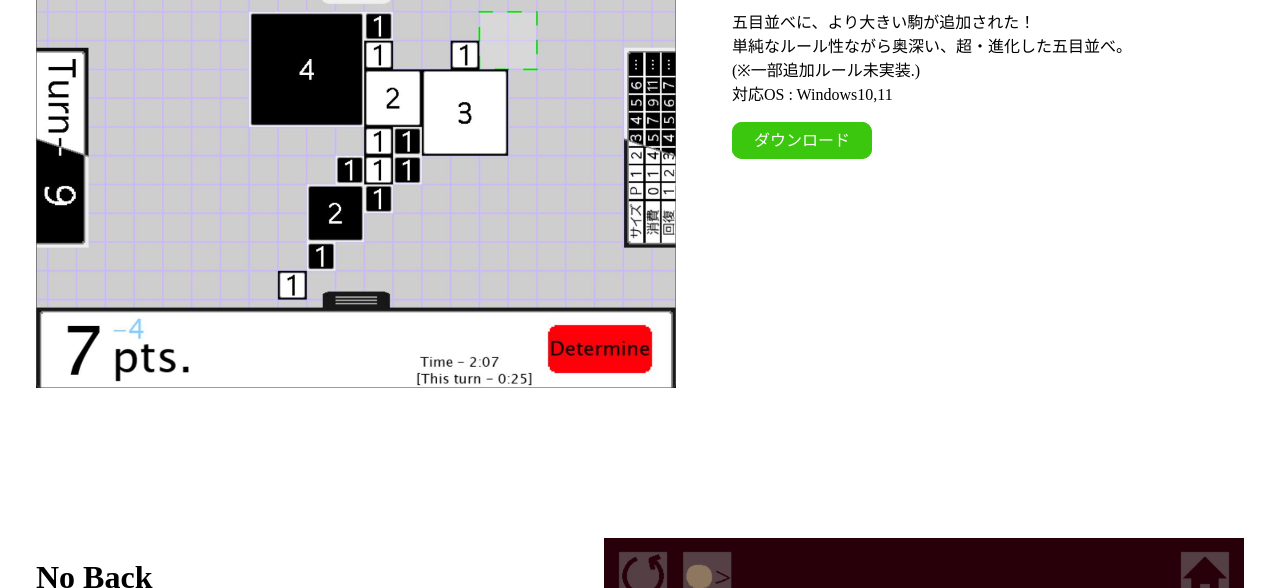
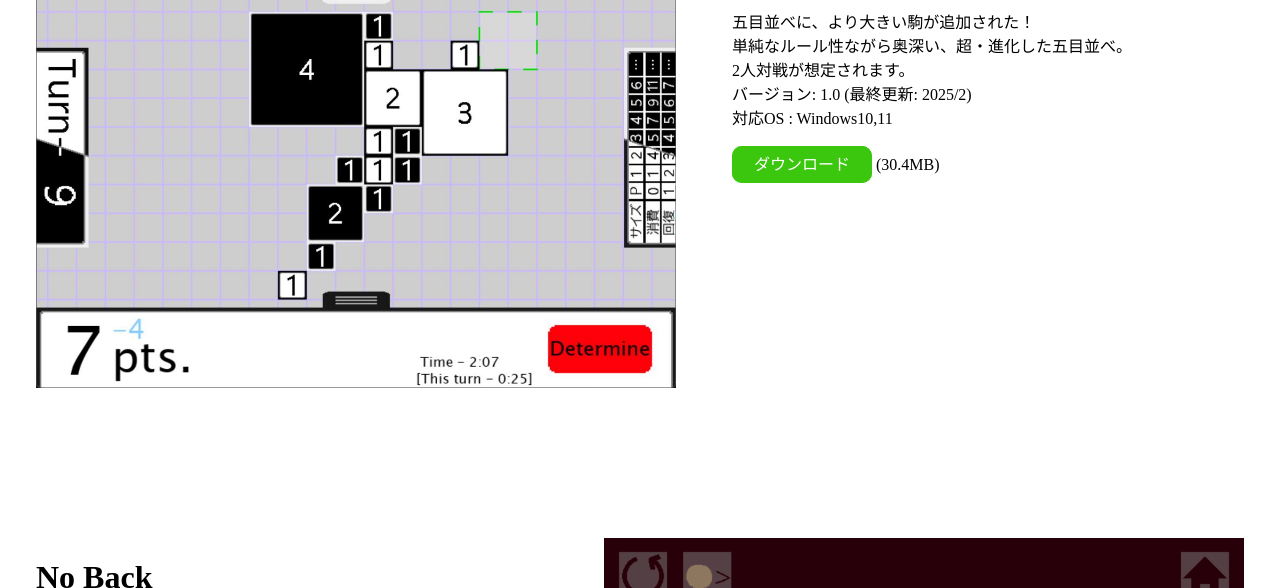
Before and after one commit to Quez9271/quez9271.github.io, a plain HTML site: page index.html in a window 1280 px wide. Shown: the part 624-1212 px from the top of the page. Drawn offline with Linux system fonts and the light colour scheme.

Commit message:
五目並べ追加

```diff
--- a/index.html
+++ b/index.html
@@ -21,10 +21,11 @@
         <p>
             五目並べに、より大きい駒が追加された！<br>
             単純なルール性ながら奥深い、超・進化した五目並べ。<br>
-            (※一部追加ルール未実装.)<br>
+            2人対戦が想定されます。<br>
+            バージョン: 1.0 (最終更新: 2025/2)<br>
             対応OS : Windows10,11
         </p>
-        <a class="download" type="button">ダウンロード</a>
+        <a href="Downloads/超・五目並べ 1.0.zip" class="download">ダウンロード</a>  (30.4MB)
     </div>
 </div>
 
```
Also changed, not shown: 1 other file.
